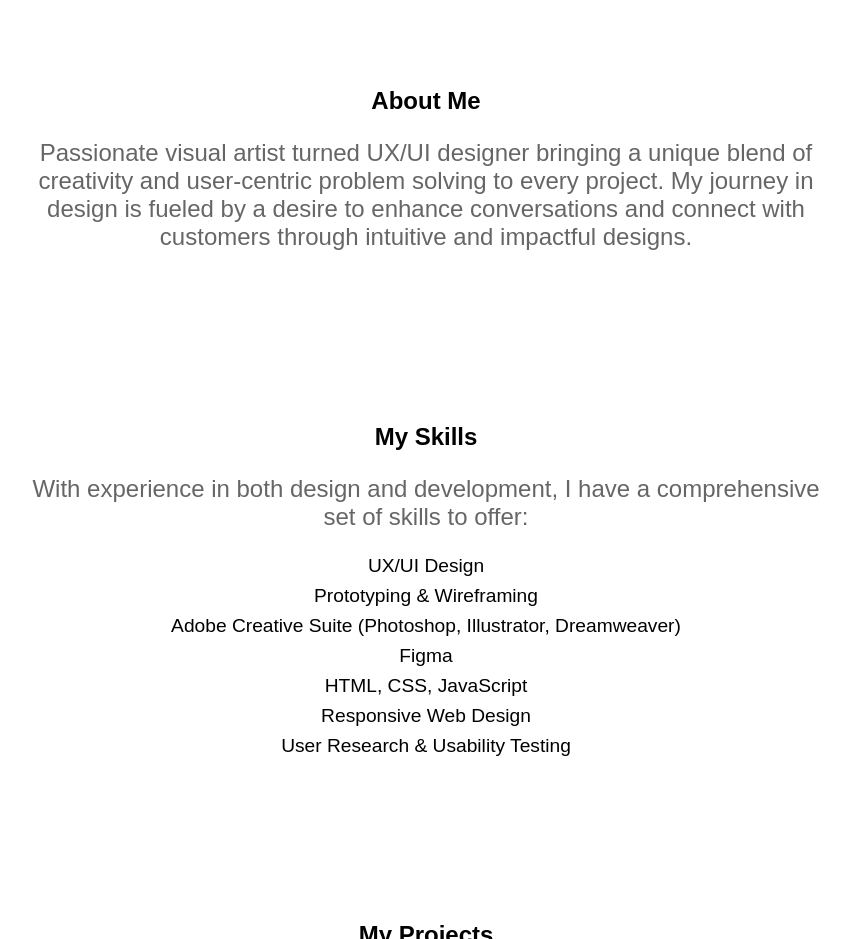
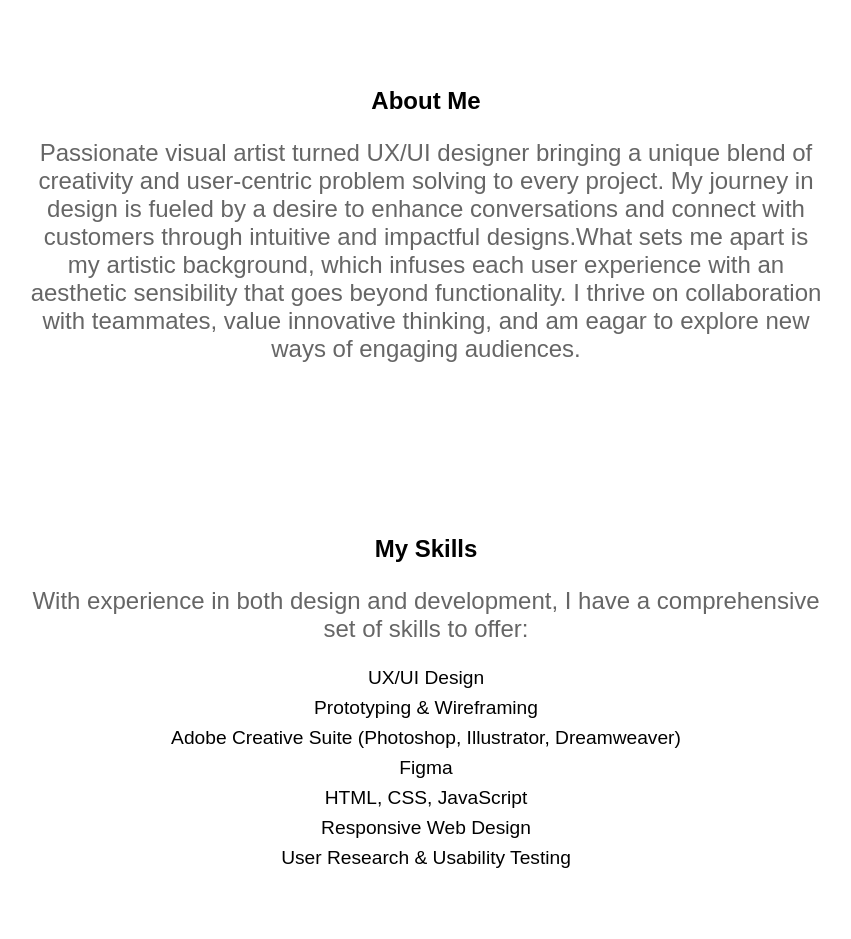
Before and after one commit to JustynTisdale/UX_UI_HW_17, a plain HTML site: page index.html in a window 1280 px wide. Shown: the part 970-1909 px from the top of the page, without its empty margins (214-1065 px from the left). Drawn offline with Linux system fonts and the light colour scheme.

Commit message:
Update index.html

```diff
--- a/index.html
+++ b/index.html
@@ -41,7 +41,7 @@
   <!-- About Section -->
   <section id="about" class="about">
     <h2>About Me</h2>
-    <p> Passionate visual artist turned UX/UI designer bringing a unique blend of creativity and user-centric problem solving to every project. My journey in design is fueled by a desire to enhance conversations and connect with customers through intuitive and impactful designs.</p>
+    <p> Passionate visual artist turned UX/UI designer bringing a unique blend of creativity and user-centric problem solving to every project. My journey in design is fueled by a desire to enhance conversations and connect with customers through intuitive and impactful designs.What sets me apart is my artistic background, which infuses each user experience with an aesthetic sensibility that goes beyond functionality. I thrive on collaboration with teammates, value innovative thinking, and am eagar to explore new ways of engaging audiences. </p>
   </section>
 
   <!-- Skills Section -->
```
